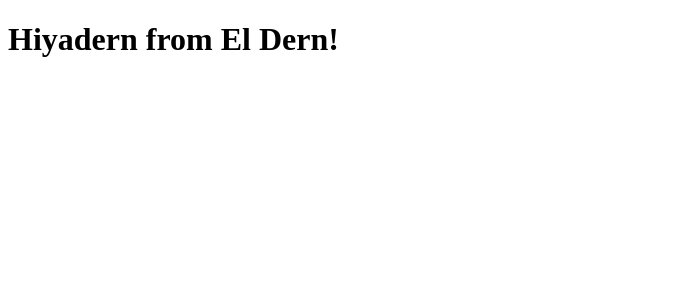
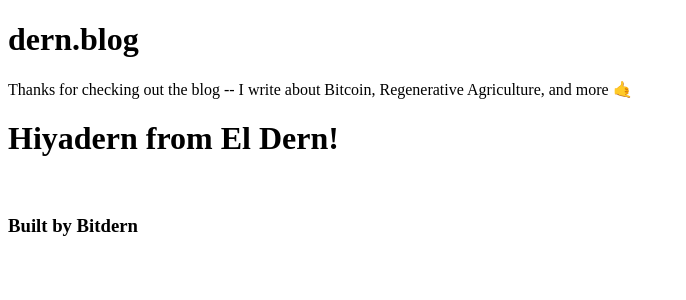
Before and after one commit to bitdern/dern-blog, a Next.js app: page / in a window 1280 px wide. Shown: the top 300 px of the page, without its empty margins (0-686 px from the left). Built offline with nearby package versions, Linux system fonts and the light colour scheme.

Commit message:
header and footers added

```diff
--- /dev/null
+++ b/app/layout.tsx
@@ -0,0 +1,43 @@
+export const metadata = {
+  title: "Next.js",
+  description: "Generated by Next.js",
+};
+
+export default function RootLayout({
+  children,
+}: {
+  children: React.ReactNode;
+}) {
+  // header and footer props
+  const header = (
+    <header>
+      <div>
+        <h1>dern.blog</h1>
+        <p>
+          Thanks for checking out the blog -- I write about Bitcoin,
+          Regenerative Agriculture, and more 🤙
+        </p>
+      </div>
+    </header>
+  );
+
+  const footer = (
+    <footer>
+      <div>
+        <br />
+        <h3>Built by Bitdern</h3>
+      </div>
+    </footer>
+  );
+
+  return (
+    <html lang="en">
+      <head />
+      <body>
+        {header}
+        {children}
+        {footer}
+      </body>
+    </html>
+  );
+}
--- a/next.config.js
+++ b/next.config.js
@@ -1,6 +1,10 @@
 /** @type {import('next').NextConfig} */
 const nextConfig = {
   reactStrictMode: true,
-}
 
-module.exports = nextConfig
+  experimental: {
+    appDir: true,
+  },
+};
+
+module.exports = nextConfig;
```
Also changed, not shown: app/head.tsx (added, +9 -0 lines), tsconfig.json (+23 -5 lines).
